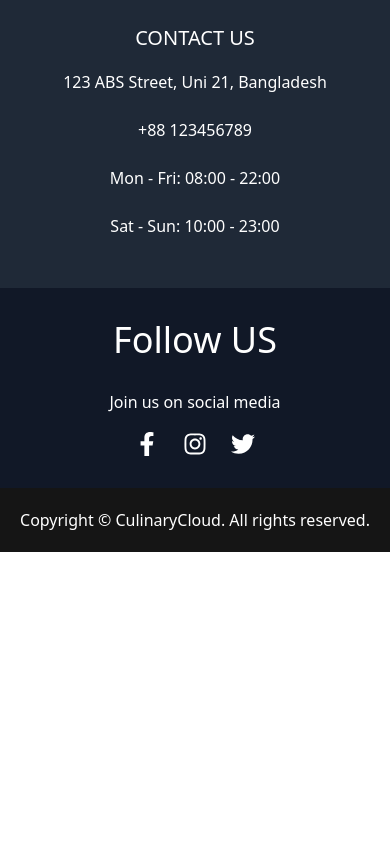
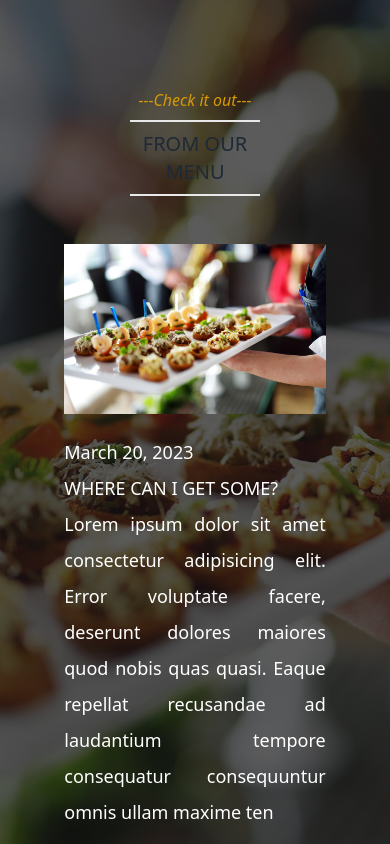
Before and after one commit to code-with-omar/restaurant-client, a React (Vite) app: page / in a window 390 px wide. Shown: the part 5720-6564 px from the top of the page. Before the commit the page ends 6272 px from the top, so only its background shows below. Built offline with nearby package versions, Linux system fonts and the light colour scheme.

Commit message:
features complete but some responsive are incomplete

```diff
--- /dev/null
+++ b/src/Pages/Home/Features/Features.jsx
@@ -0,0 +1,24 @@
+import SectionTitle from "../../../components/SectionTitle";
+import img from "./../../../assets/home/featured.jpg"
+import './features.css'
+const Features = () => {
+    return (
+        <section className="my-bg md:h-screen w-full flex items-stretch">
+            <div className=" w-11/12 mx-auto px-12 lg:px-48 py-12 lg:py-24 self-center rounded">
+
+                    <SectionTitle subHeading={"Check it out"} heading={"FROM OUR MENU"}></SectionTitle>
+
+                <div className="grid grid-flow-row sm:grid-flow-col justify-center items-center gap-x-0  lg:gap-x-16 md:gap-x-12">
+                    <img className="md:w-[400px] lg:w-[500px] mb-5 md:mb-0" src={img} alt="" />
+                    <div className="text-lg lg:text-2xl md:text-xl text-white font-normal leading-9">
+                        <h3>March 20, 2023</h3>
+                        <h3>WHERE CAN I GET SOME?</h3>
+                        <p className="text-justify">Lorem ipsum dolor sit amet consectetur adipisicing elit. Error voluptate facere, deserunt dolores maiores quod nobis quas quasi. Eaque repellat recusandae ad laudantium tempore consequatur consequuntur omnis ullam maxime ten</p>
+                    </div>
+                </div>
+            </div>
+        </section>
+    );
+};
+
+export default Features;
--- /dev/null
+++ b/src/Pages/Home/Features/features.css
@@ -0,0 +1,7 @@
+.my-bg {
+    background: linear-gradient(0deg, rgba(21, 21, 21, 0.7) 0%, rgba(21, 21, 21, 0.7) 100%), url('./../../../assets//home/featured.jpg');
+    background-color: lightgray;
+    background-position: 50%;
+    background-size: cover;
+    background-repeat: no-repeat;
+}
--- a/src/Pages/Home/Home/Home.jsx
+++ b/src/Pages/Home/Home/Home.jsx
@@ -1,9 +1,10 @@
-import Message from "../../Message/Message";
+import Message from "../Message/Message";
 import Banner from "../Banner/Banner";
 import CallUs from "../CallUs/CallUs";
 import Category from "../Category/Category";
 import ChefRecommends from "../ChefRecommends/ChefRecommends";
 import PopularMenu from "../PopularMenu/PopularMenu";
+import Features from "../Features/Features";
 
 const Home = () => {
     return (
@@ -14,6 +15,7 @@ const Home = () => {
            <PopularMenu></PopularMenu>
            <CallUs></CallUs>
            <ChefRecommends></ChefRecommends>
+           <Features></Features>
         </div>
     );
 };
--- a/src/main.jsx
+++ b/src/main.jsx
@@ -9,7 +9,7 @@ import './index.css'
 
 createRoot(document.getElementById('root')).render(
   <StrictMode>
-    <div className="max-w-screen-2xl mx-auto bg-slate-800">
+    <div className="max-w-screen-2xl mx-auto bg-[#161d28]">
       <RouterProvider router={router} />
     </div>
   </StrictMode>,
--- a/tailwind.config.js
+++ b/tailwind.config.js
@@ -7,7 +7,7 @@ export default {
   theme: {
     extend: {
       backgroundImage: {
-        'custom-image': "url('./src/assets/home/chef-service.jpg')",
+        'custom-image': "url('/src/assets/home/chef-service.jpg')",
       }
     },
   },
```
Also changed, not shown: src/Pages/Home/Message/Message.jsx (renamed from src/Pages/Message/Message.jsx).
